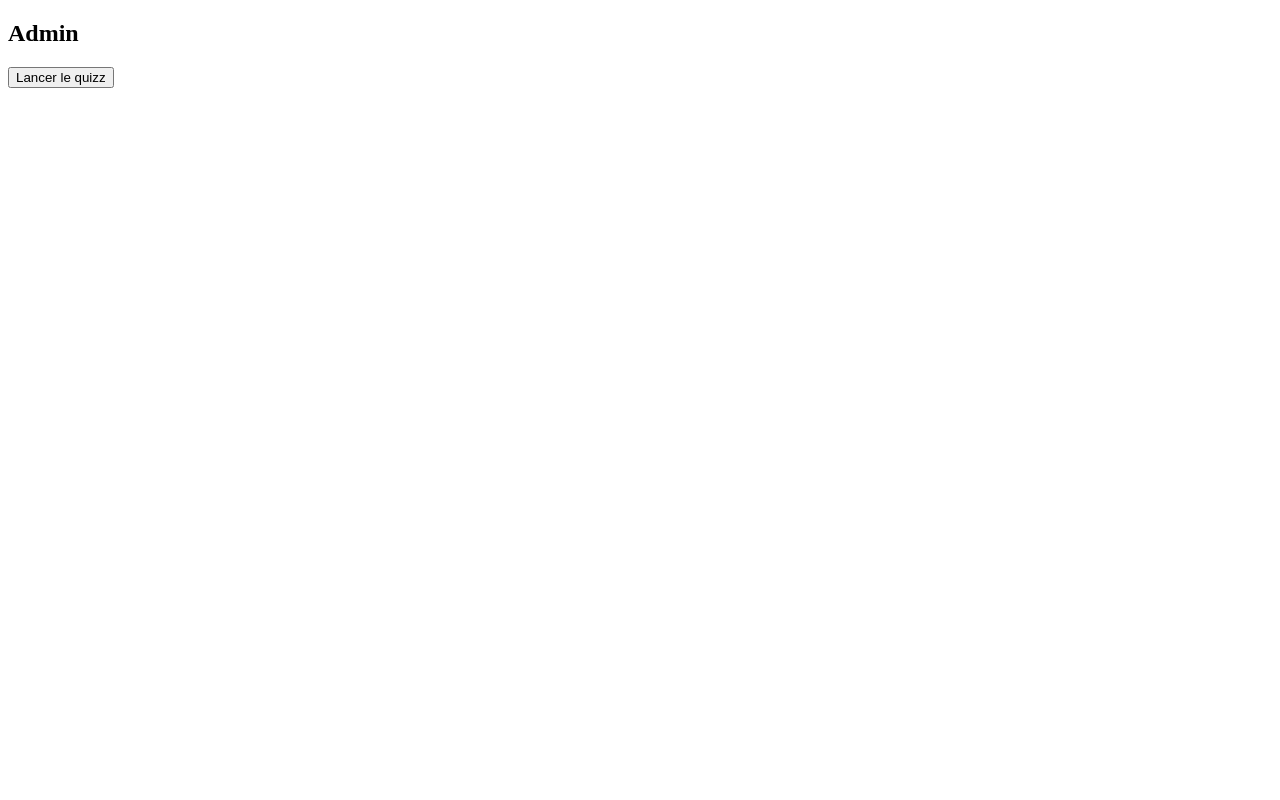
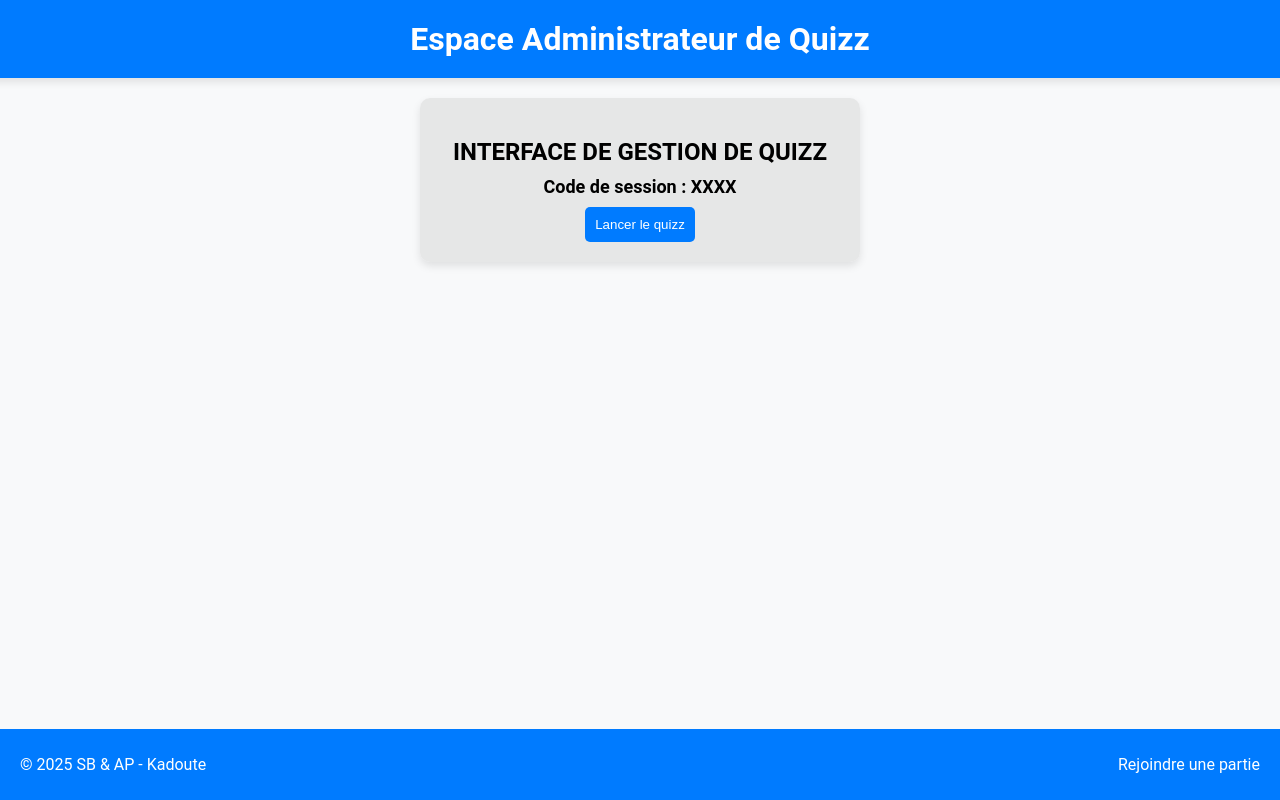
Before and after one commit to axelprsy/zuiq, a website: page front/quizz/html/start-quizz.html in a window 1280 px wide. Drawn offline with nearby package versions, Linux system fonts and the light colour scheme.

Commit message:
feat: merge page connexion quizz et debut du style de la page de session de quizz pour l'user

```diff
--- /dev/null
+++ b/front/quizz/css/play-quizz.css
@@ -0,0 +1,65 @@
+body {
+    font-family: "Roboto", sans-serif;
+    background-color: #f8f9fa;
+    margin: 0;
+    padding: 0;
+    display: flex;
+    flex-direction: column;
+    align-items: center;
+}
+
+/* HEADER */
+.header {
+    width: 100%;
+    background-color: #007bff;
+    color: #ffffff;
+    padding: 20px;
+    text-align: center;
+    box-shadow: 0 4px 8px rgba(0, 0, 0, 0.1);
+}
+
+.header h1 {
+    margin: 0;
+}
+
+/* CONTAINER DES QUESTIONS */
+.quizz-container {
+    display: flex;
+    justify-content: center;
+    width: 100%;
+    margin-top: 20px;
+}
+
+.quizz {
+    padding: 20px;
+    background-color: #dfdfdfae;
+    border-radius: 10px;
+    max-width: 600px;
+    width: 100%;
+    text-align: center;
+}
+
+.quizz p {
+    font-size: 18px;
+    font-weight: bold;
+}
+
+/* BOUTONS DE REPONSE */
+.quizz button {
+    display: block;
+    width: 100%;
+    padding: 10px;
+    margin-top: 10px;
+    background-color: #007BFF;
+    color: #ffffff;
+    border: none;
+    border-radius: 5px;
+    cursor: pointer;
+    transition: background-color 0.3s ease, transform 0.3s ease, box-shadow 0.3s ease;
+}
+
+.quizz button:hover {
+    background-color: #0056b3;
+    transform: scale(1.05);
+    box-shadow: 0 0 10px rgba(0, 0, 0, 0.3);
+}
--- /dev/null
+++ b/front/quizz/css/start-quizz.css
@@ -0,0 +1,92 @@
+body {
+  font-family: "Roboto", sans-serif;
+  background-color: #f8f9fa;
+  margin: 0;
+  padding: 0;
+  display: flex;
+  flex-direction: column;
+  align-items: center;
+}
+
+/* HEADER */
+.header {
+  width: 100%;
+  background-color: #007bff;
+  color: #ffffff;
+  padding: 20px;
+  text-align: center;
+  box-shadow: 0 4px 8px rgba(0, 0, 0, 0.1);
+}
+
+.header h1 {
+  margin: 0;
+}
+
+/* Admin Interface */
+.admin-container {
+  margin-top: 20px;
+  padding: 20px;
+  background-color: #dfdfdfae;
+  border-radius: 10px;
+  box-shadow: 0 4px 8px rgba(0, 0, 0, 0.1);
+  text-align: center;
+  max-width: 400px;
+  width: 100%;
+}
+
+.admin-container h2 {
+  text-transform: uppercase;
+  margin-bottom: 10px;
+}
+
+.admin-container p {
+  font-size: 18px;
+  font-weight: bold;
+  margin: 10px 0;
+}
+
+.button {
+  padding: 10px;
+  background-color: #007bff;
+  color: #ffffff;
+  border: none;
+  border-radius: 5px;
+  cursor: pointer;
+  transition: background-color 0.3s ease, transform 0.3s ease,
+    box-shadow 0.3s ease;
+}
+
+.button:hover {
+  background-color: #0056b3;
+  transform: scale(1.05);
+  box-shadow: 0 0 10px rgba(0, 0, 0, 0.3);
+}
+
+/* FOOTER */
+.footer-container {
+  display: flex;
+  justify-content: space-between;
+  align-items: center;
+  padding: 10px 20px;
+  background-color: #007bff;
+  color: #ffffff;
+  width: 100%;
+  box-sizing: border-box;
+  position: absolute;
+  bottom: 0;
+  transition: background-color 0.3s ease, transform 0.3s ease;
+}
+
+.footer-container:hover {
+  background-color: #0056b3;
+}
+
+.footer-container a {
+  color: #ffffff;
+  text-decoration: none;
+}
+
+.footer-container a:hover {
+  color: #e1e3e6;
+  text-decoration: underline;
+}
--- a/front/quizz/html/start-quizz.html
+++ b/front/quizz/html/start-quizz.html
@@ -4,14 +4,26 @@
     <meta charset="UTF-8">
     <meta name="viewport" content="width=device-width, initial-scale=1.0">
     <title>Admin</title>
+    <link rel="stylesheet" href="../css/start-quizz.css">
+
 </head>
 <body>
-    <div id="adminInterface">
-        <h2>Admin</h2>
-        <p id="sessionCode"></p>
-        <button id="startQuizz">Lancer le quizz</button>
-            <input hidden id="numberOfQuestion" type="text" value="0">
+    <div class="header">
+        <h1>Espace Administrateur de Quizz</h1>
     </div>
+
+    <div class="admin-container">
+        <h2>Interface de gestion de quizz</h2>
+        <p id="sessionCode">Code de session : <span>XXXX</span></p>
+        <button id="startQuizz" class="button">Lancer le quizz</button>
+        <input hidden id="numberOfQuestion" type="text" value="0">
+    </div>
+
+    <footer class="footer-container">
+        <p>&copy; 2025 SB & AP - Kadoute</p>
+        <p><a href="/join-quizz">Rejoindre une partie</a></p>
+    </footer>
+
     <script src="https://cdn.socket.io/4.6.1/socket.io.min.js"></script>
     <script src="../js/start-quizz.js"></script>
 </body>
--- a/front/quizz/js/play-quizz.js
+++ b/front/quizz/js/join-quizz.js
@@ -21,6 +21,7 @@ joinQuizButton.addEventListener('click', () => {
 // Confirmation de connexion à la session
 socket.on('joinedSession', ({ room }) => {
     alert(`Vous avez rejoint la session : ${room}`);
+    window.location.href = `/play/${joinCodeInput.value}/${usernameInput.value}`;
 });
 
 // Joueur : Recevoir une nouvelle question
--- a/front/quizz/js/start-quizz.js
+++ b/front/quizz/js/start-quizz.js
@@ -27,7 +27,7 @@ startQuizzButton.addEventListener('click', () => {
         redirect: "follow"
       };
 
-    fetch("http://127.0.0.1:5000/quizz?user_id=1", requestOptions)
+    fetch("http://127.0.0.1:5000/quizz?quizz_id=2", requestOptions)
       .then((response) => response.json())
         .then((result) => {
             const input_number_of_question = document.getElementById("numberOfQuestion")
```
Also changed, not shown: front/quizz/html/join-game.html (renamed from front/auth/html/join-game.html, +8 -3 lines), front/quizz/html/play-quizz.html (+131 -11 lines), front/quizz/js/quizz.js (added, +48 -0 lines), front/routes/routes.js (+40 -21 lines).
